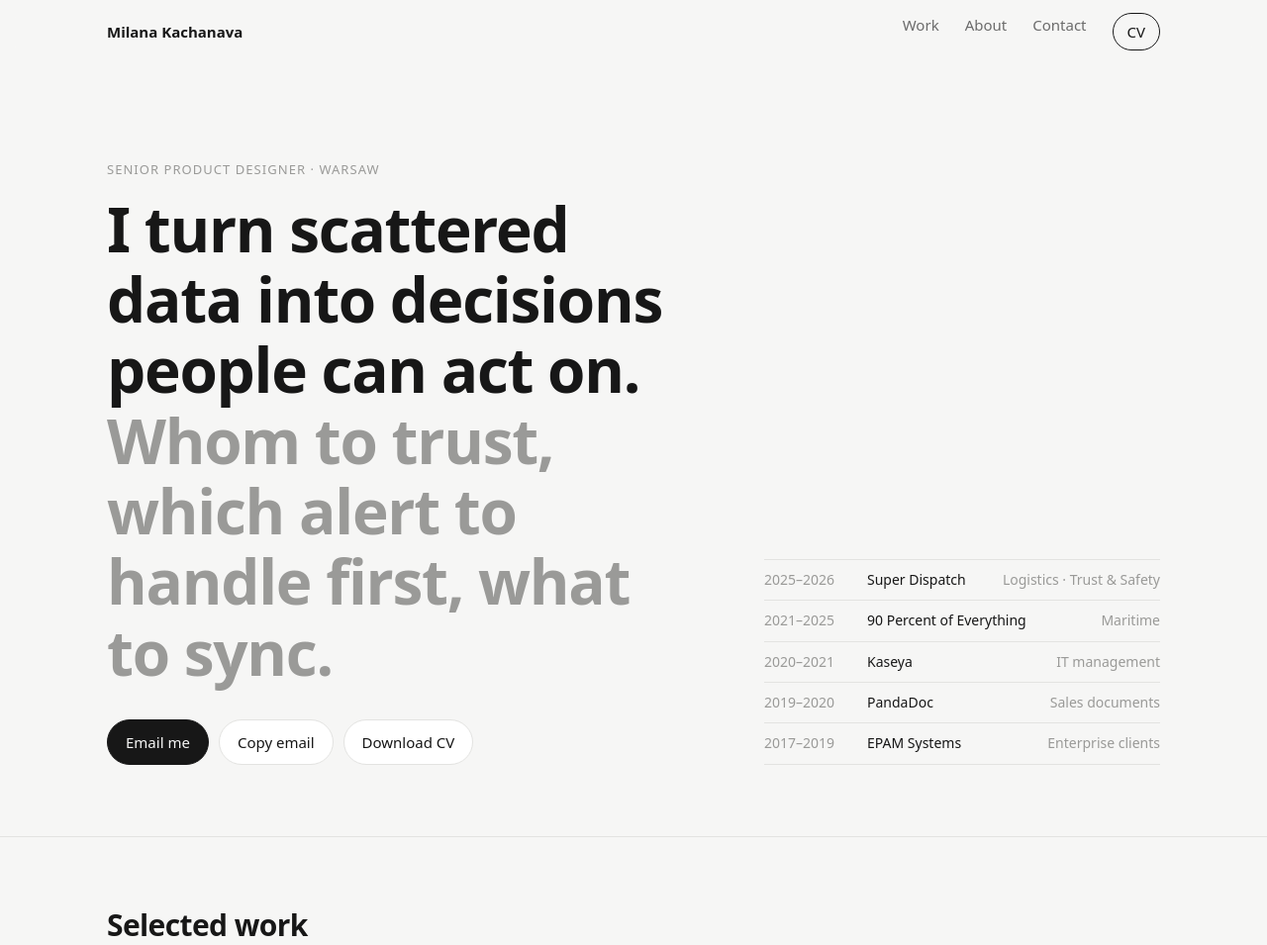
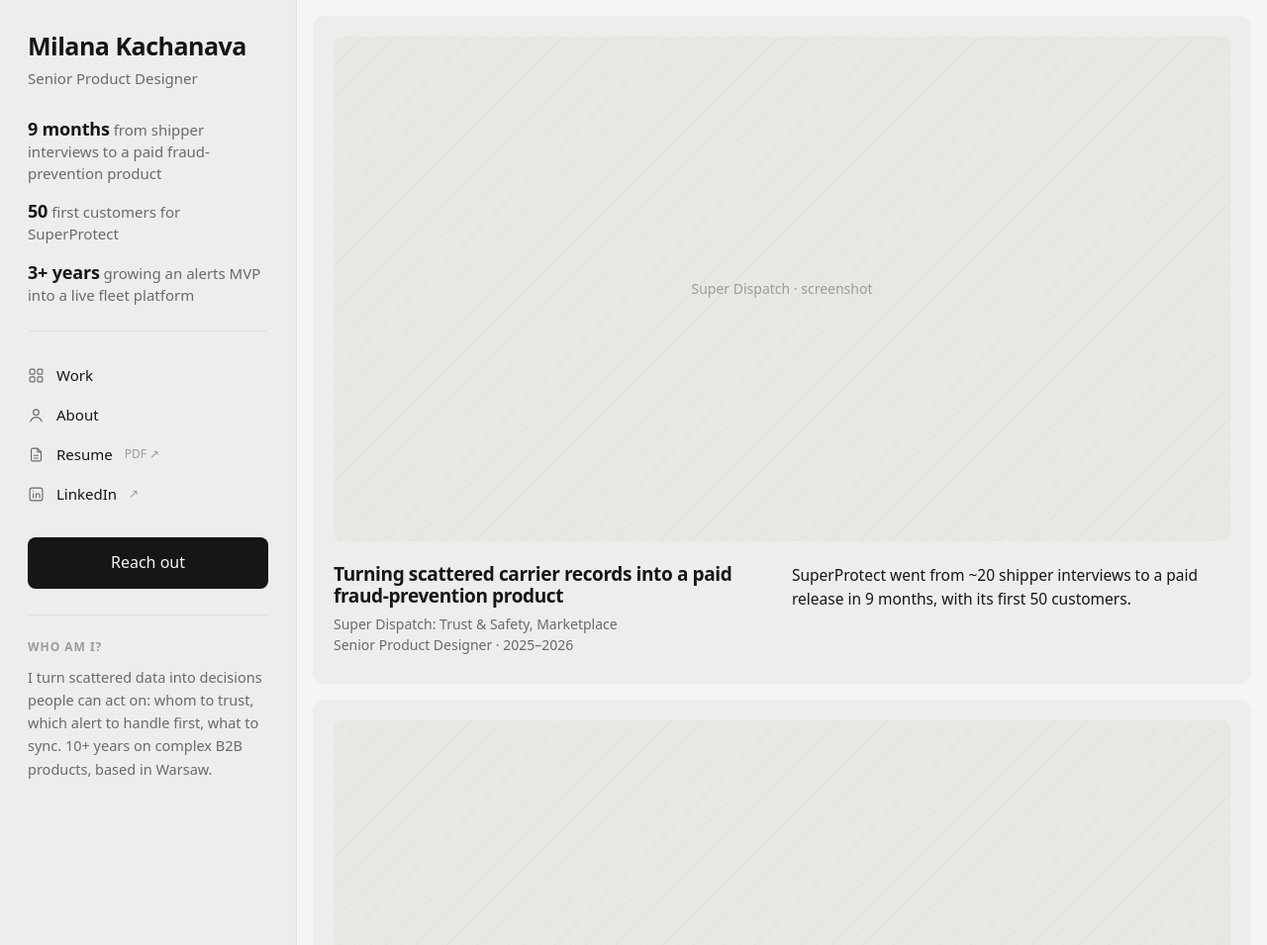
Before and after one commit to milanakachanava/portfolio, an Astro site: page / in a window 1280 px wide. Shown: the top 955 px of the page at 99% size. Built offline with nearby package versions, Linux system fonts and the light colour scheme; Astro itself is replaced by a stand-in of ours.

Commit message:
Sidebar layout inspired by the reference: stats, nav, project stream
Co-Authored-By: Claude Opus 5.5 <noreply@anthropic.com>
Claude-Session: https://claude.ai/code/session_016GCXRfXX25ywej4H2WbwWC

```diff
--- a/src/layouts/Base.astro
+++ b/src/layouts/Base.astro
@@ -11,6 +11,13 @@ const {
   description = 'Senior Product Designer who turns scattered data into decisions people can act on. Trust & safety, fleet operations, complex B2B SaaS.',
 } = Astro.props;
 const cv = '/Milana_Kachanava_Senior_Product_Designer_CV.pdf';
+const email = 'milana.kachanava@gmail.com';
+
+const stats = [
+  { n: '9 months', t: 'from shipper interviews to a paid fraud-prevention product' },
+  { n: '50', t: 'first customers for SuperProtect' },
+  { n: '3+ years', t: 'growing an alerts MVP into a live fleet platform' },
+];
 ---
 <!doctype html>
 <html lang="en">
@@ -24,25 +31,41 @@ const cv = '/Milana_Kachanava_Senior_Product_Designer_CV.pdf';
     <link rel="icon" href="/favicon.svg" type="image/svg+xml" />
   </head>
   <body>
-    <header class="site-header">
-      <div class="wrap">
-        <a class="name" href="/">Milana Kachanava</a>
-        <nav>
-          <a href="/#work">Work</a>
-          <a class="hide-sm" href="/#about">About</a>
-          <a class="hide-sm" href="/#contact">Contact</a>
-          <a class="cv" href={cv} target="_blank">CV</a>
-        </nav>
-      </div>
-    </header>
-    <main>
-      <slot />
-    </main>
-    <footer class="site-footer">
-      <div class="wrap">
-        <span>© {new Date().getFullYear()} Milana Kachanava</span>
-        <span>Warsaw, Poland</span>
-      </div>
-    </footer>
+    <div class="shell">
+      <aside class="side">
+        <div class="side-inner">
+          <a class="me" href="/">
+            <span class="name">Milana Kachanava</span>
+            <span class="role">Senior Product Designer</span>
+          </a>
+
+          <ul class="stats">
+            {stats.map((s) => <li><b>{s.n}</b> {s.t}</li>)}
+          </ul>
+
+          <nav class="side-nav">
+            <a href="/#work"><svg class="ico" viewBox="0 0 24 24" width="17" height="17" fill="none" stroke="currentColor" stroke-width="1.6" stroke-linecap="round" stroke-linejoin="round" aria-hidden="true"><rect x="3" y="3" width="7" height="7" rx="1.5"/><rect x="14" y="3" width="7" height="7" rx="1.5"/><rect x="3" y="14" width="7" height="7" rx="1.5"/><rect x="14" y="14" width="7" height="7" rx="1.5"/></svg>Work</a>
+            <a href="/#about"><svg class="ico" viewBox="0 0 24 24" width="17" height="17" fill="none" stroke="currentColor" stroke-width="1.6" stroke-linecap="round" stroke-linejoin="round" aria-hidden="true"><circle cx="12" cy="8" r="4"/><path d="M4 21c1.5-4 4.5-6 8-6s6.5 2 8 6"/></svg>About</a>
+            <a href={cv} target="_blank"><svg class="ico" viewBox="0 0 24 24" width="17" height="17" fill="none" stroke="currentColor" stroke-width="1.6" stroke-linecap="round" stroke-linejoin="round" aria-hidden="true"><path d="M14 3H7a2 2 0 0 0-2 2v14a2 2 0 0 0 2 2h10a2 2 0 0 0 2-2V8z"/><path d="M14 3v5h5M9 13h6M9 17h6"/></svg>Resume <small>PDF ↗</small></a>
+            <a href="https://www.linkedin.com/in/lanakachanova/" target="_blank"><svg class="ico" viewBox="0 0 24 24" width="17" height="17" fill="none" stroke="currentColor" stroke-width="1.6" stroke-linecap="round" stroke-linejoin="round" aria-hidden="true"><rect x="3" y="3" width="18" height="18" rx="3"/><path d="M8 11v6M8 7.5v.01M12 17v-6M12 13.5c0-1.5 1-2.5 2.5-2.5S17 12 17 13.5V17"/></svg>LinkedIn <small>↗</small></a>
+          </nav>
+
+          <a class="reach" href={`mailto:${email}`}>Reach out</a>
+
+          <div class="who">
+            <p class="eyebrow">Who am I?</p>
+            <p>I turn scattered data into decisions people can act on: whom to trust, which alert to handle first, what to sync. 10+ years on complex B2B products, based in Warsaw.</p>
+          </div>
+        </div>
+      </aside>
+
+      <main class="main">
+        <slot />
+        <footer class="site-footer">
+          <span>© {new Date().getFullYear()} Milana Kachanava</span>
+          <a href={`mailto:${email}`}>{email}</a>
+        </footer>
+      </main>
+    </div>
   </body>
 </html>
--- a/src/pages/index.astro
+++ b/src/pages/index.astro
@@ -4,70 +4,35 @@ import { getCollection } from 'astro:content';
 
 const work = (await getCollection('work')).sort((a, b) => a.data.order - b.data.order);
 const email = 'milana.kachanava@gmail.com';
-const cv = '/Milana_Kachanava_Senior_Product_Designer_CV.pdf';
-
-const timeline = [
-  { y: '2025–2026', c: 'Super Dispatch', d: 'Logistics · Trust & Safety' },
-  { y: '2021–2025', c: '90 Percent of Everything', d: 'Maritime' },
-  { y: '2020–2021', c: 'Kaseya', d: 'IT management' },
-  { y: '2019–2020', c: 'PandaDoc', d: 'Sales documents' },
-  { y: '2017–2019', c: 'EPAM Systems', d: 'Enterprise clients' },
-];
 ---
 <Base>
-  <div class="wrap">
-    <section class="hero">
+  <div class="stream" id="work">
+    {work.map((w) => (
+      <a class="project" href={`/work/${w.id}/`}>
+        <div class="shot">{w.data.company} · screenshot</div>
+        <div class="info">
           <div>
-        <p class="eyebrow">Senior Product Designer · Warsaw</p>
-        <h1>I turn scattered data into decisions people can act on. <span class="muted">Whom to trust, which alert to handle first, what to sync.</span></h1>
-        <div class="actions">
-          <a class="btn primary" href={`mailto:${email}`}>Email me</a>
-          <button class="btn" id="copy" data-email={email}>Copy email</button>
-          <a class="btn" href={cv} target="_blank">Download CV</a>
+            <h2>{w.data.title}</h2>
+            <div class="meta">
+              {w.data.company}: {w.data.tags.slice(0, 2).join(', ')}<br />
+              {w.data.role.split(',')[0]} · {w.data.years}
             </div>
           </div>
-      <ul class="timeline" aria-label="Experience">
-        {timeline.map((t) => (
-          <li><span class="y">{t.y}</span><span>{t.c}</span><span class="d">{t.d}</span></li>
-        ))}
-      </ul>
-    </section>
-  </div>
-
-  <section class="block" id="work">
-    <div class="wrap">
-      <h2>Selected work</h2>
-      <div class="cards">
-        {work.map((w) => (
-          <a class="card" href={`/work/${w.id}/`}>
-            <div class="cover">{w.data.company}</div>
-            <div class="body">
-              <div class="meta">{w.data.company} · {w.data.years}</div>
-              <h3>{w.data.title}</h3>
-              <p>{w.data.card}</p>
-              <div class="tags">{w.data.tags.map((t) => <span>{t}</span>)}</div>
+          <p class="outcome">{w.data.card}</p>
         </div>
       </a>
     ))}
   </div>
-    </div>
-  </section>
 
-  <section class="block" id="about">
-    <div class="wrap two">
+  <section class="section" id="about">
     <h2>About</h2>
-      <div class="read">
     <p>I'm a senior product designer with 10+ years on complex B2B products. Most of my work sits at the moment someone has to decide under pressure: a shipper choosing a carrier, an operator handling a vessel alert at night, a sales admin connecting a CRM without breaking their data.</p>
     <p>At Super Dispatch I led design for SuperProtect, a fraud-prevention product that went from shipper interviews to a paid release in 9 months. At 90 Percent of Everything I spent more than three years growing onRADAR from an alerts MVP into a live fleet operations platform on web, desktop and mobile. Before that: CRM integrations at PandaDoc, Kaseya's RMM platform, and enterprise projects for Thomson Reuters, Schneider Electric and METRO at EPAM.</p>
     <p>I prototype in code with Claude, Codex and Cursor, so ideas reach users while there is still time to change direction. I also run workshops that help a team hear each other and decide.</p>
-      </div>
-    </div>
   </section>
 
-  <section class="block" id="contact">
-    <div class="wrap two">
+  <section class="section" id="contact">
     <h2>Contact</h2>
-      <div class="read">
     <p>Open to senior product design roles, remote or hybrid.</p>
     <ul class="facts">
       <li><span>Email</span><a href={`mailto:${email}`}>{email}</a></li>
@@ -76,18 +41,5 @@ const timeline = [
       <li><span>Work authorization</span><span>Polish residence card, no sponsorship needed</span></li>
       <li><span>Languages</span><span>English C1 · Polish B2 · Russian native</span></li>
     </ul>
-      </div>
-    </div>
   </section>
-
-  <script>
-    const b = document.getElementById('copy');
-    b?.addEventListener('click', async () => {
-      try {
-        await navigator.clipboard.writeText(b.dataset.email ?? '');
-        b.textContent = 'Copied';
-        setTimeout(() => (b.textContent = 'Copy email'), 1600);
-      } catch {}
-    });
-  </script>
 </Base>
--- a/src/pages/work/[slug].astro
+++ b/src/pages/work/[slug].astro
@@ -15,8 +15,7 @@ const { Content } = await render(entry);
 const d = entry.data;
 ---
 <Base title={`${d.title} — Milana Kachanava`} description={d.card}>
-  <div class="wrap">
-    <header class="case-head">
+  <div class="case">
     <a class="back" href="/#work">← All work</a>
     <h1>{d.title}</h1>
     <p class="muted">{d.company} · {d.years}</p>
@@ -26,7 +25,6 @@ const d = entry.data;
       <div><dt>Timeline</dt><dd>{d.timeline}</dd></div>
       <div><dt>Platform</dt><dd>{d.platform} · {d.status}</dd></div>
     </dl>
-    </header>
 
     <div class="tldr">
       <div><h4>Problem</h4><p>{d.tldr.problem}</p></div>
--- a/src/styles/global.css
+++ b/src/styles/global.css
@@ -1,15 +1,16 @@
 @import '@fontsource-variable/inter';
 
 :root {
-  --bg: #f6f6f5;
+  --bg: #f5f5f3;
+  --panel: #ededeb;
   --surface: #ffffff;
-  --text: #171717;
-  --muted: #6b6b6b;
-  --faint: #9a9a98;
-  --line: #e3e3e1;
-  --soft: #ecebe9;
-  --radius: 14px;
-  --wide: 1120px;
+  --text: #161616;
+  --muted: #6a6a68;
+  --faint: #9b9b98;
+  --line: #e0e0dd;
+  --soft: #e7e7e4;
+  --radius: 12px;
+  --side: 300px;
   --read: 700px;
   font-family: 'Inter Variable', system-ui, sans-serif;
   font-feature-settings: 'cv11', 'ss01';
@@ -20,111 +21,103 @@
 
 * { box-sizing: border-box; }
 html { scroll-behavior: smooth; }
-body { margin: 0; font-size: 17px; line-height: 1.6; }
+body { margin: 0; font-size: 16px; line-height: 1.6; }
 a { color: inherit; text-decoration-color: var(--faint); text-underline-offset: 3px; }
 a:hover { text-decoration-color: var(--text); }
 img { max-width: 100%; display: block; }
-
-.wrap { max-width: var(--wide); margin: 0 auto; padding: 0 28px; }
-.read { max-width: var(--read); }
-
-/* Header */
-.site-header { position: sticky; top: 0; z-index: 10; background: color-mix(in srgb, var(--bg) 88%, transparent); backdrop-filter: blur(10px); border-bottom: 1px solid transparent; }
-.site-header .wrap { display: flex; align-items: center; justify-content: space-between; height: 64px; }
-.site-header .name { font-weight: 600; text-decoration: none; font-size: 15px; }
-.site-header nav { display: flex; gap: 26px; font-size: 15px; }
-.site-header nav a { text-decoration: none; color: var(--muted); }
-.site-header nav a:hover { color: var(--text); }
-.site-header .cv { color: var(--text); border: 1px solid var(--text); border-radius: 999px; padding: 6px 14px; }
-
-/* Type */
-.eyebrow { font-size: 13px; letter-spacing: 0.08em; text-transform: uppercase; color: var(--faint); margin: 0 0 14px; }
-h1, h2, h3 { font-weight: 600; letter-spacing: -0.02em; line-height: 1.15; margin: 0; }
+h1, h2, h3 { font-weight: 600; letter-spacing: -0.02em; line-height: 1.2; margin: 0; }
+.eyebrow { font-size: 12px; letter-spacing: 0.08em; text-transform: uppercase; color: var(--faint); font-weight: 600; margin: 0 0 10px; }
 .muted { color: var(--muted); }
 
-/* Buttons */
-.actions { display: flex; flex-wrap: wrap; gap: 10px; margin-top: 32px; }
-.btn { display: inline-flex; align-items: center; gap: 8px; font: inherit; font-size: 15px; padding: 10px 18px; border-radius: 999px; border: 1px solid var(--line); background: var(--surface); color: var(--text); text-decoration: none; cursor: pointer; }
-.btn:hover { border-color: var(--text); }
-.btn.primary { background: var(--text); color: var(--bg); border-color: var(--text); }
+/* Shell: fixed sidebar + scrolling main */
+.shell { display: grid; grid-template-columns: var(--side) 1fr; min-height: 100vh; }
+.side { background: var(--panel); border-right: 1px solid var(--line); }
+.side-inner { position: sticky; top: 0; height: 100vh; overflow-y: auto; padding: 32px 28px; display: flex; flex-direction: column; gap: 26px; }
+.me { text-decoration: none; display: block; }
+.me .name { display: block; font-size: 25px; font-weight: 600; letter-spacing: -0.02em; line-height: 1.15; }
+.me .role { display: block; color: var(--muted); font-size: 15px; margin-top: 6px; }
 
-/* Hero */
-.hero { padding: 96px 0 72px; display: grid; grid-template-columns: 1.5fr 1fr; gap: 64px; align-items: end; }
-.hero h1 { font-size: clamp(38px, 5.4vw, 62px); }
-.hero h1 .muted { color: var(--faint); }
-.timeline { list-style: none; margin: 0; padding: 0; font-size: 14px; }
-.timeline li { display: grid; grid-template-columns: 92px 1fr auto; gap: 12px; padding: 9px 0; border-top: 1px solid var(--line); }
-.timeline li:last-child { border-bottom: 1px solid var(--line); }
-.timeline .y { color: var(--faint); font-variant-numeric: tabular-nums; }
-.timeline .d { color: var(--faint); }
+.stats { list-style: none; margin: 0; padding: 0 0 24px; border-bottom: 1px solid var(--line); display: grid; gap: 14px; font-size: 15px; line-height: 1.45; color: var(--muted); }
+.stats b { color: var(--text); font-size: 18px; font-weight: 650; letter-spacing: -0.01em; }
 
-/* Sections */
-section.block { padding: 72px 0; border-top: 1px solid var(--line); }
-section.block > .wrap > h2 { font-size: 30px; margin-bottom: 36px; }
+.side-nav { display: grid; gap: 4px; font-size: 15px; }
+.side-nav a { text-decoration: none; display: flex; align-items: center; gap: 12px; padding: 6px 0; }
+.side-nav a:hover { color: var(--muted); }
+.side-nav .ico { color: var(--muted); flex: none; }
+.side-nav small { color: var(--faint); font-size: 12px; }
 
-/* Work cards */
-.cards { display: grid; grid-template-columns: repeat(2, 1fr); gap: 28px; }
-.card { display: block; text-decoration: none; background: var(--surface); border: 1px solid var(--line); border-radius: var(--radius); overflow: hidden; transition: border-color .15s; }
-.card:hover { border-color: var(--faint); }
-.card .cover { aspect-ratio: 16 / 10; background: var(--soft); display: grid; place-items: center; color: var(--faint); font-size: 13px; }
-.card .body { padding: 22px 24px 26px; }
-.card .meta { font-size: 13px; color: var(--faint); margin-bottom: 8px; }
-.card h3 { font-size: 21px; margin-bottom: 10px; }
-.card p { margin: 0; color: var(--muted); font-size: 15px; }
-.tags { display: flex; flex-wrap: wrap; gap: 6px; margin-top: 16px; }
-.tags span { font-size: 12px; color: var(--muted); border: 1px solid var(--line); border-radius: 999px; padding: 3px 10px; }
+.reach { display: block; text-align: center; background: var(--text); color: var(--bg); text-decoration: none; font-weight: 500; padding: 13px 16px; border-radius: 8px; }
+.reach:hover { background: #333; }
+.who { border-top: 1px solid var(--line); padding-top: 22px; font-size: 14.5px; color: var(--muted); }
+.who p:last-child { margin: 0; }
 
-/* About + contact */
-.two { display: grid; grid-template-columns: 1fr 1.6fr; gap: 64px; }
-.two p { margin: 0 0 16px; }
-.facts { list-style: none; padding: 0; margin: 0; font-size: 15px; }
-.facts li { padding: 10px 0; border-top: 1px solid var(--line); display: flex; justify-content: space-between; gap: 16px; }
+.main { padding: 16px 16px 0; min-width: 0; }
+
+/* Project stream */
+.stream { display: grid; gap: 16px; }
+.project { display: block; text-decoration: none; background: var(--panel); border-radius: var(--radius); overflow: hidden; border: 1px solid transparent; transition: border-color .15s; }
+.project:hover { border-color: var(--faint); }
+.project .shot { margin: 20px 20px 0; aspect-ratio: 16 / 9; border-radius: 8px; overflow: hidden; background: repeating-linear-gradient(135deg, var(--soft) 0 10px, #e2e2df 10px 11px); display: grid; place-items: center; color: var(--faint); font-size: 14px; }
+.project .info { display: grid; grid-template-columns: 1fr 1fr; gap: 32px; padding: 22px 32px 28px 20px; }
+.project h2 { font-size: 19px; margin-bottom: 6px; }
+.project .meta { font-size: 14px; color: var(--muted); line-height: 1.5; }
+.project .outcome { font-size: 15.5px; margin: 0; }
+
+/* Text sections on the home page */
+.section { background: var(--panel); border-radius: var(--radius); padding: 40px 44px; margin-top: 16px; }
+.section h2 { font-size: 24px; margin-bottom: 20px; }
+.section p { max-width: var(--read); margin: 0 0 14px; }
+.facts { list-style: none; padding: 0; margin: 8px 0 0; max-width: var(--read); font-size: 15px; }
+.facts li { padding: 11px 0; border-top: 1px solid var(--line); display: flex; justify-content: space-between; gap: 16px; }
 .facts li span:first-child { color: var(--faint); }
 
 /* Case page */
-.case-head { padding: 72px 0 40px; }
-.case-head .back { font-size: 14px; color: var(--muted); text-decoration: none; }
-.case-head h1 { font-size: clamp(34px, 4.6vw, 52px); margin: 22px 0 18px; max-width: 900px; }
-.case-meta { display: grid; grid-template-columns: repeat(4, 1fr); gap: 24px; margin-top: 40px; padding-top: 22px; border-top: 1px solid var(--line); font-size: 14px; }
+.case { background: var(--surface); border-radius: var(--radius); padding: 48px 56px 24px; }
+.case .back { font-size: 14px; color: var(--muted); text-decoration: none; }
+.case h1 { font-size: clamp(30px, 3.6vw, 44px); margin: 20px 0 12px; max-width: 860px; }
+.case-meta { display: grid; grid-template-columns: repeat(4, 1fr); gap: 24px; margin: 32px 0 0; padding-top: 20px; border-top: 1px solid var(--line); font-size: 14px; }
 .case-meta dt { color: var(--faint); margin-bottom: 4px; }
 .case-meta dd { margin: 0; }
-.tldr { display: grid; grid-template-columns: repeat(3, 1fr); gap: 1px; background: var(--line); border: 1px solid var(--line); border-radius: var(--radius); overflow: hidden; margin: 8px 0 56px; }
-.tldr div { background: var(--surface); padding: 22px 24px; font-size: 15px; }
+.tldr { display: grid; grid-template-columns: repeat(3, 1fr); gap: 1px; background: var(--line); border: 1px solid var(--line); border-radius: var(--radius); overflow: hidden; margin: 36px 0 48px; }
+.tldr div { background: var(--bg); padding: 20px 22px; font-size: 15px; }
 .tldr h4 { margin: 0 0 8px; font-size: 12px; letter-spacing: 0.08em; text-transform: uppercase; color: var(--faint); font-weight: 600; }
 .tldr p { margin: 0; }
 
-.prose { max-width: var(--read); padding-bottom: 96px; }
-.prose h2 { font-size: 28px; margin: 64px 0 18px; }
-.prose h3 { font-size: 20px; margin: 40px 0 12px; }
-.prose p, .prose ul, .prose ol { margin: 0 0 18px; }
+.prose { padding-bottom: 64px; }
+.prose > :not(figure) { max-width: var(--read); }
+.prose h2 { font-size: 26px; margin: 56px 0 16px; }
+.prose h3 { font-size: 19px; margin: 36px 0 12px; }
+.prose p, .prose ul, .prose ol { margin: 0 0 16px; }
 .prose li { margin-bottom: 6px; }
-.prose figure { margin: 36px 0; width: min(var(--wide) - 56px, calc(100vw - 56px)); }
-.prose .ph { aspect-ratio: 16 / 9; background: var(--soft); border-radius: var(--radius); display: grid; place-items: center; color: var(--faint); font-size: 14px; padding: 24px; text-align: center; }
-.prose figcaption { font-size: 14px; color: var(--muted); margin-top: 10px; max-width: var(--read); }
-.prose .decision { border-top: 1px solid var(--line); padding-top: 4px; }
-.prose dl { display: grid; grid-template-columns: 110px 1fr; gap: 10px 20px; margin: 0 0 18px; font-size: 16px; }
+.prose figure { margin: 32px 0; max-width: 1000px; }
+.prose .ph { aspect-ratio: 16 / 9; background: repeating-linear-gradient(135deg, var(--soft) 0 10px, #e2e2df 10px 11px); border-radius: var(--radius); display: grid; place-items: center; color: var(--faint); font-size: 14px; padding: 24px; text-align: center; }
+.prose figcaption { font-size: 14px; color: var(--muted); margin-top: 10px; }
+.prose .decision { border-top: 1px solid var(--line); }
+.prose dl { display: grid; grid-template-columns: 110px 1fr; gap: 10px 20px; margin: 0 0 16px; }
 .prose dt { color: var(--faint); }
 .prose dd { margin: 0; }
-.prose .stat { display: grid; grid-template-columns: repeat(3, 1fr); gap: 20px; margin: 24px 0 28px; }
+.prose .stat { display: grid; grid-template-columns: repeat(3, 1fr); gap: 20px; margin: 22px 0 26px; }
 .prose .stat div { border-top: 1px solid var(--text); padding-top: 12px; }
-.prose .stat b { display: block; font-size: 34px; font-weight: 600; letter-spacing: -0.02em; }
+.prose .stat b { display: block; font-size: 32px; font-weight: 600; letter-spacing: -0.02em; }
 .prose .stat span { font-size: 14px; color: var(--muted); }
 
-.next { border-top: 1px solid var(--line); padding: 40px 0 80px; display: flex; justify-content: space-between; gap: 24px; font-size: 15px; }
+.next { border-top: 1px solid var(--line); padding: 28px 0 24px; display: flex; justify-content: space-between; gap: 24px; font-size: 15px; }
 .next a { text-decoration: none; }
 .next small { display: block; color: var(--faint); }
 
-.site-footer { border-top: 1px solid var(--line); padding: 28px 0 40px; font-size: 14px; color: var(--faint); }
-.site-footer .wrap { display: flex; justify-content: space-between; }
+.site-footer { padding: 28px 8px 32px; font-size: 14px; color: var(--faint); display: flex; justify-content: space-between; }
+.site-footer a { color: var(--faint); }
 
-@media (max-width: 860px) {
-  body { font-size: 16px; }
-  .hero, .two { grid-template-columns: 1fr; gap: 40px; }
-  .hero { padding-top: 56px; }
-  .cards, .tldr, .prose .stat { grid-template-columns: 1fr; }
+@media (max-width: 900px) {
+  .shell { grid-template-columns: 1fr; }
+  .side { border-right: 0; border-bottom: 1px solid var(--line); }
+  .side-inner { position: static; height: auto; padding: 28px 22px; }
+  .main { padding: 12px 12px 0; }
+  .project .info { grid-template-columns: 1fr; gap: 10px; padding: 18px 18px 22px; }
+  .project .shot { margin: 12px 12px 0; }
+  .section, .case { padding: 28px 22px; }
   .case-meta { grid-template-columns: repeat(2, 1fr); }
-  .site-header nav { gap: 16px; }
-  .site-header nav .hide-sm { display: none; }
+  .tldr, .prose .stat { grid-template-columns: 1fr; }
   .prose dl { grid-template-columns: 1fr; gap: 2px; }
   .prose dt { margin-top: 8px; }
 }
```
Lines whose indentation alone changed are shown as unchanged.
